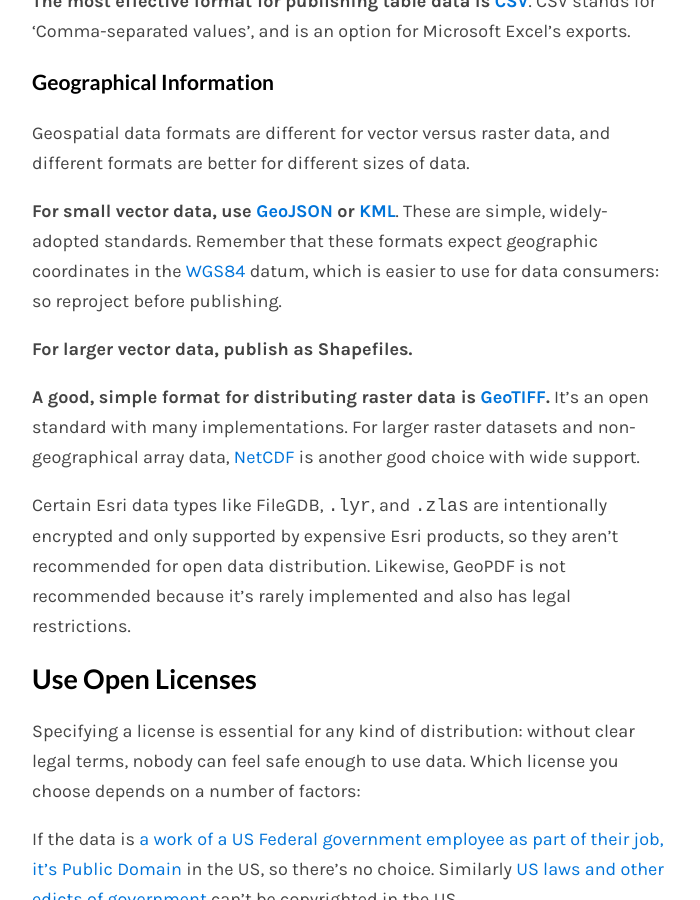
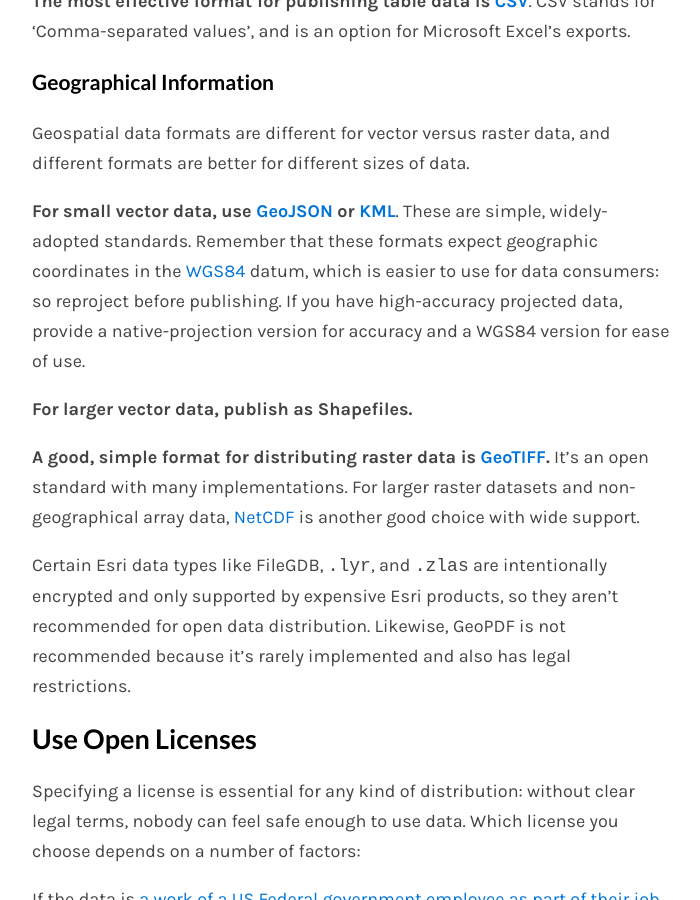
Before and after one commit to tmcw/simpleopendata, a Jekyll site: the page built from index.md, in a window 1280 px wide and 900 px high, scrolled down 1376 px. Shown: the whole window, without its empty margins (288-988 px from the left). Built offline with Jekyll 4.4.1, drawn with Linux system fonts in a browser that asks for light colours; Markdown is read by kramdown in place of the engine named in the settings; comment, search, counter and statistics services are not loaded.

Commit message:
Mention native-projection data distribution. Fixes #13

```diff
--- a/index.md
+++ b/index.md
@@ -38,7 +38,7 @@ If your text is minimally styled, prefer a simple format. **.txt** files are the
 
 Geospatial data formats are different for vector versus raster data, and different formats are better for different sizes of data.
 
-**For small vector data, use [GeoJSON](http://geojson.org/) or [KML](http://developers.google.com/kml/documentation/)**. These are simple, widely-adopted standards. Remember that these formats expect geographic coordinates in the [WGS84](http://en.wikipedia.org/wiki/World_Geodetic_System) datum, which is easier to use for data consumers: so reproject before publishing.
+**For small vector data, use [GeoJSON](http://geojson.org/) or [KML](http://developers.google.com/kml/documentation/)**. These are simple, widely-adopted standards. Remember that these formats expect geographic coordinates in the [WGS84](http://en.wikipedia.org/wiki/World_Geodetic_System) datum, which is easier to use for data consumers: so reproject before publishing. If you have high-accuracy projected data, provide a native-projection version for accuracy and a WGS84 version for ease of use.
 
 **For larger vector data, publish as Shapefiles.**
 
```
